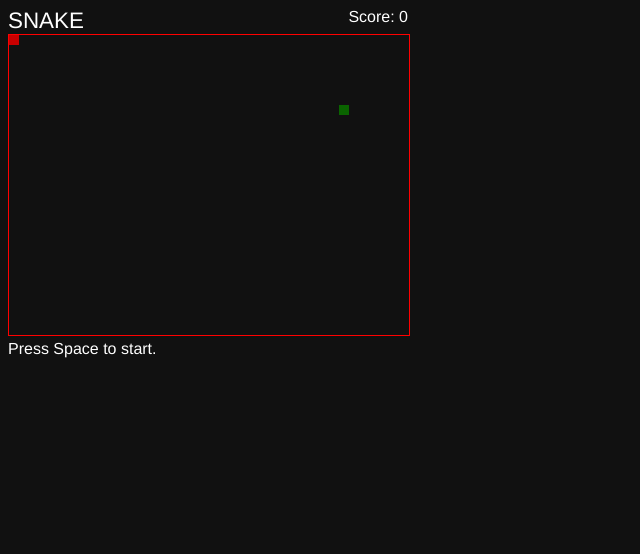
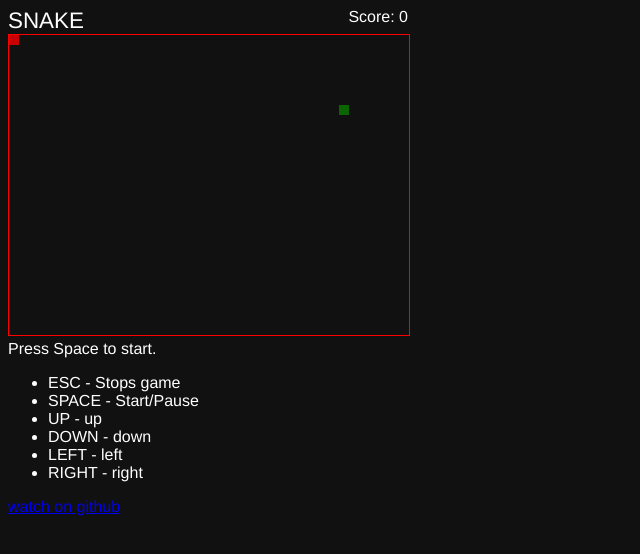
Before and after one commit to kraeuschen/snake, a plain HTML site: page public/index.html in a window 1280 px wide. Shown: the whole page, without its empty margins (0-640 px from the left). Drawn offline with Linux system fonts and the light colour scheme.

Commit message:
- added controls to index page

```diff
--- a/public/index.html
+++ b/public/index.html
@@ -16,6 +16,20 @@
 
         <div id="playing"></div>
 
+        <div>
+            <ul>
+                <li>ESC - Stops game</li>
+                <li>SPACE - Start/Pause</li>
+                <li>UP - up</li>
+                <li>DOWN - down</li>
+                <li>LEFT - left</li>
+                <li>RIGHT - right</li>
+            </ul>
+        </div>
+
+        <div><a href ="https://github.com/kraeuschen/snake">watch on github</a></div>
+
+
         <script src='js/animationFrame.js' type='text/javascript'></script>
         <script src='js/events.js' type='text/javascript'></script>
         <script src='js/view.js' type='text/javascript'></script>
```
